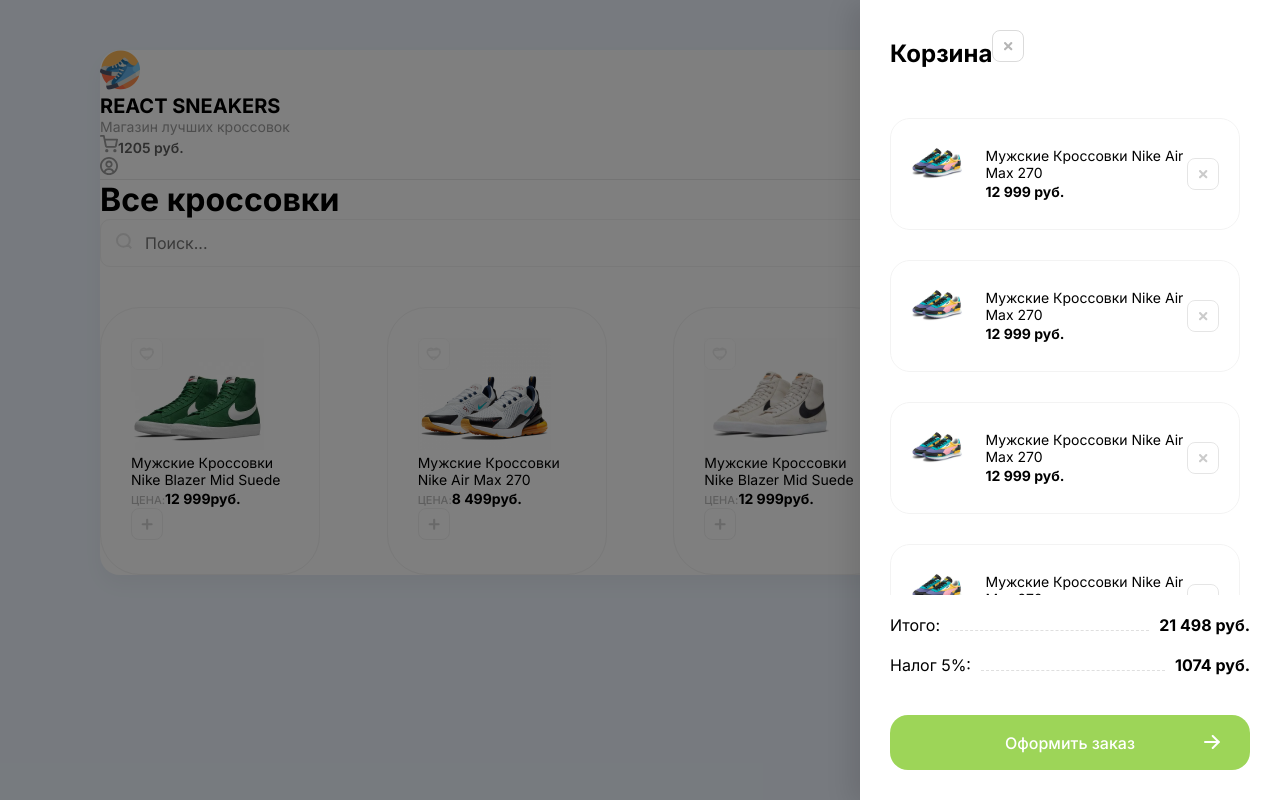
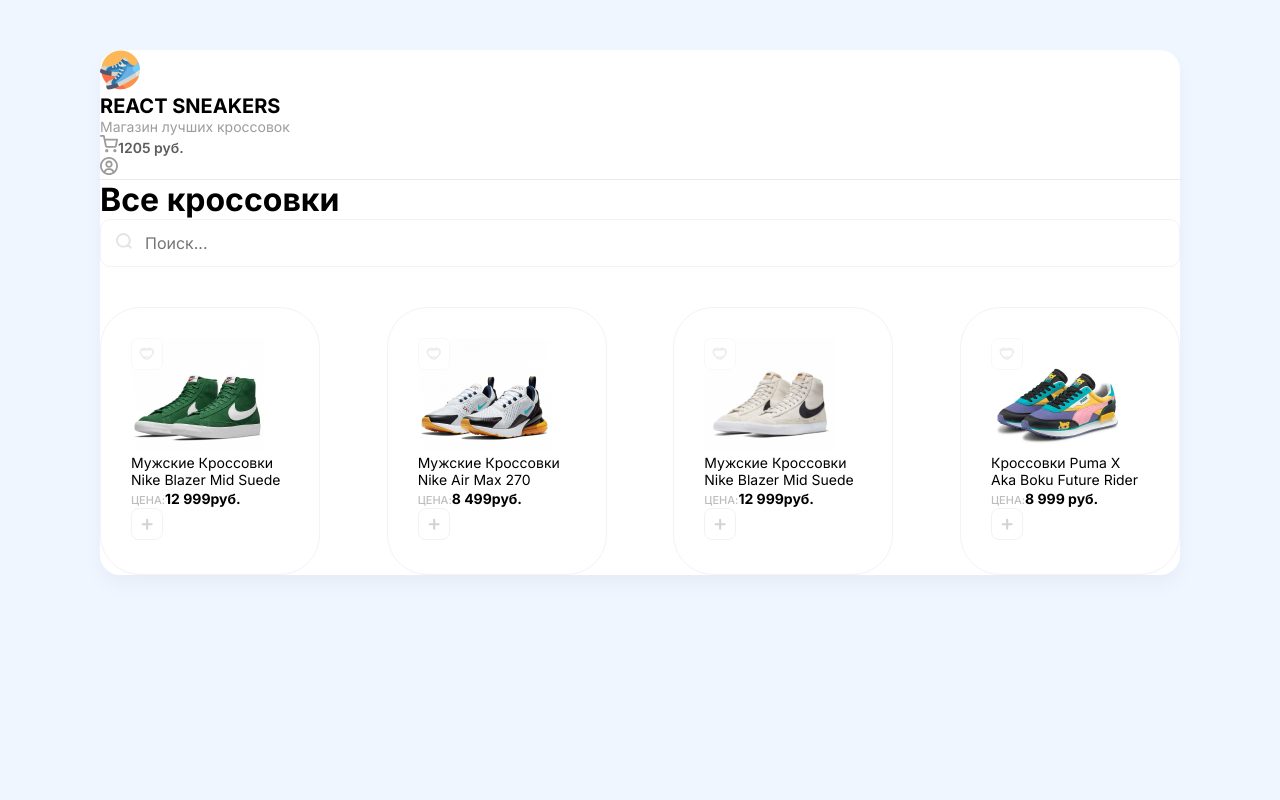
Before and after one commit to Behruz746/React-SNEAKERS, a React (Vite) app: page / in a window 1280 px wide. Built offline with nearby package versions, Linux system fonts and the light colour scheme.

Commit message:
new function and strukturs in components

```diff
--- a/src/components/Drawer/Drawer.jsx
+++ b/src/components/Drawer/Drawer.jsx
@@ -10,7 +10,7 @@
 function Drawer() {
   return (
     <>
-      <div style={{ display: "block" }} className={styles.overlay}>
+      <div style={{ display: "none" }} className={styles.overlay}>
         <div className={styles.drawer__block}>
           <h2 className="d-flex justify-between">
             Корзина
```
